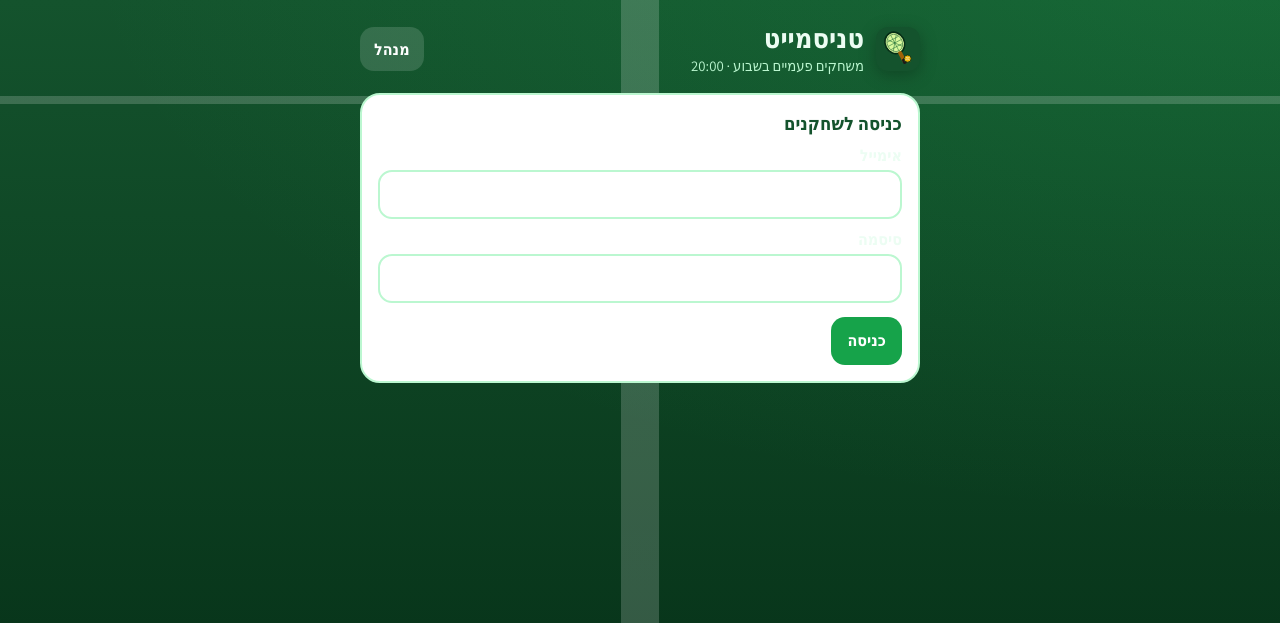
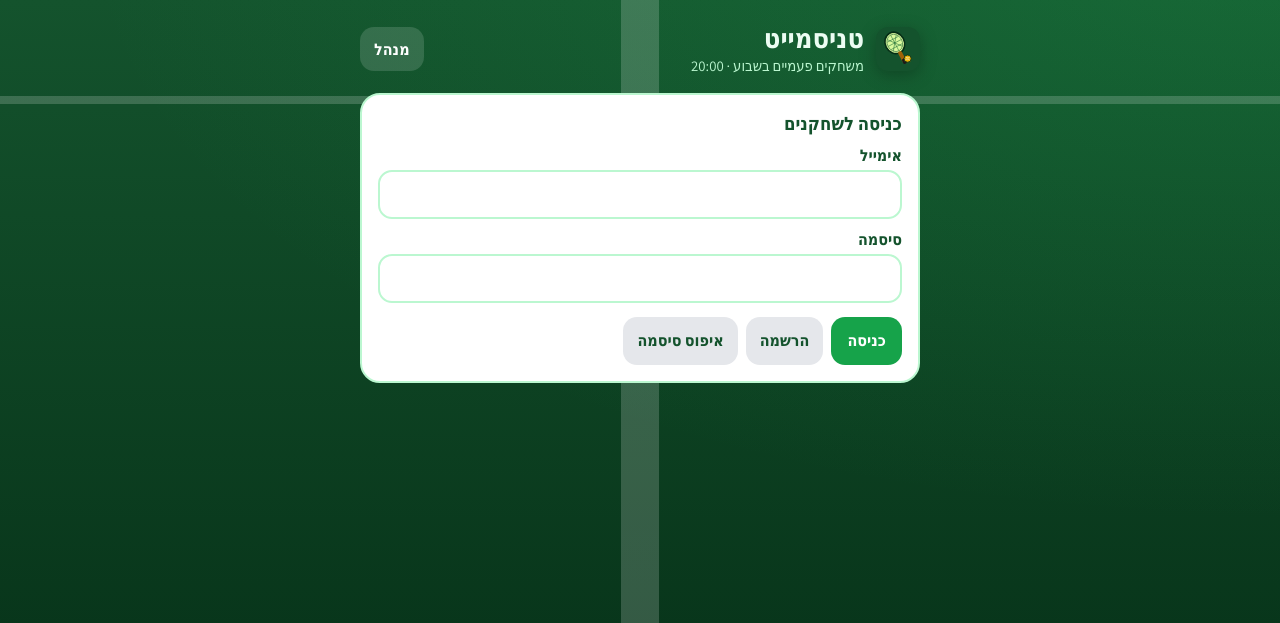
Before and after one commit to levydahan/TennisMate, a Flask app: page / in a window 1280 px wide. Shown: the top 623 px of the page. Run offline with Flask 3, Linux system fonts and the light colour scheme; data comes from the database, SQL or seed files in the repository; data that the repository does not hold is empty; some libraries are stand-ins or nearby versions.

Commit message:
Show visible Hebrew email and password labels plus הרשמה on the login card, and use הרשמה to join each open game.
Co-authored-by: Cursor <cursoragent@cursor.com>

```diff
--- a/static/style.css
+++ b/static/style.css
@@ -772,6 +772,7 @@ body {
 
 .auth-card {
   background: #fff;
+  color: var(--ink);
   border: 2px solid #bbf7d0;
   border-radius: 20px;
   padding: 16px;
@@ -784,9 +785,14 @@ body {
   color: #14532d;
 }
 
+.auth-field {
+  margin: 0;
+}
+
 .auth-card label {
   display: block;
   font-weight: 800;
+  color: #14532d;
   margin: 10px 0 4px;
 }
 
@@ -798,6 +804,13 @@ body {
   border-radius: 14px;
   border: 2px solid #bbf7d0;
   box-sizing: border-box;
+  background: #fff;
+  color: #14532d;
+}
+
+.auth-card .ghost-btn {
+  background: #e5e7eb;
+  color: #14532d;
 }
 
 .auth-actions {
--- a/templates/index.html
+++ b/templates/index.html
@@ -12,7 +12,7 @@
   <link rel="preconnect" href="https://fonts.gstatic.com" crossorigin />
   <link href="https://fonts.googleapis.com/css2?family=Assistant:wght@400;600;700;800&display=swap" rel="stylesheet" />
   <link rel="manifest" href="/manifest.webmanifest" />
-  <link rel="stylesheet" href="{{ url_for('static', filename='style.css') }}?v=21" />
+  <link rel="stylesheet" href="{{ url_for('static', filename='style.css') }}?v=22" />
 </head>
 <body class="login-only">
   <div class="page login-only">
@@ -34,14 +34,18 @@
   <main>
     <section class="auth-card" id="authCard">
       <div id="authLoggedOut">
-        <h2>כניסה לשחקנים</h2>
+        <h2 id="authTitle">כניסה לשחקנים</h2>
         <form id="authForm" novalidate>
           <p id="authError" class="auth-error" hidden></p>
-          <label for="authEmail">אימייל</label>
-          <input id="authEmail" type="email" autocomplete="username" />
-          <label for="authPassword">סיסמה</label>
-          <input id="authPassword" type="password" autocomplete="current-password" />
-          <div id="authNameBlock" hidden>
+          <div class="auth-field">
+            <label for="authEmail">אימייל</label>
+            <input id="authEmail" type="email" autocomplete="username" />
+          </div>
+          <div class="auth-field">
+            <label for="authPassword">סיסמה</label>
+            <input id="authPassword" type="password" autocomplete="current-password" />
+          </div>
+          <div class="auth-field" id="authNameBlock" hidden>
             <label for="authName">שם לתצוגה</label>
             <input id="authName" type="text" autocomplete="nickname" />
           </div>
@@ -69,7 +73,7 @@
         <span class="hero-toggle-action">הרחב</span>
       </button>
       <div id="heroBody" class="hero-body">
-        <p class="muted">התחברו עם אימייל וסיסמה, ואז לחצו «אני מגיע» למשחק הפתוח. עד 6 שחקנים במגרש, אחר כך ממתינים. אחרי ביט — סמנו ששילמתם.</p>
+        <p class="muted">התחברו עם אימייל וסיסמה, ואז לחצו «הרשמה» למשחק הפתוח. עד 6 שחקנים במגרש, אחר כך ממתינים. אחרי ביט — סמנו ששילמתם.</p>
         <ul class="rules">
           <li>הרשמה לראשון: מיום חמישי 21:30</li>
           <li>הרשמה לרביעי: מיום שני 21:30</li>
@@ -149,6 +153,6 @@
     </form>
   </dialog>
 
-  <script src="{{ url_for('static', filename='app.js') }}?v=21"></script>
+  <script src="{{ url_for('static', filename='app.js') }}?v=22"></script>
 </body>
 </html>
```
Also changed, not shown: static/app.js (+17 -14 lines).
